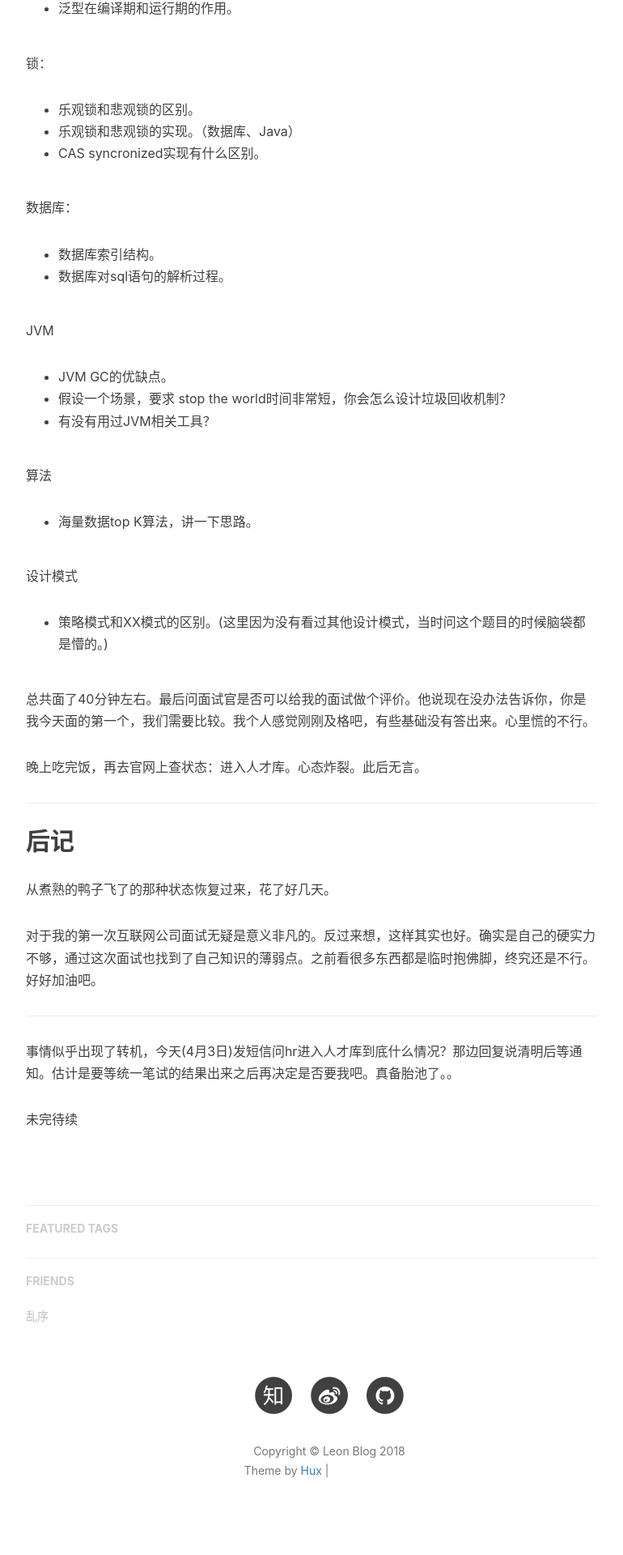
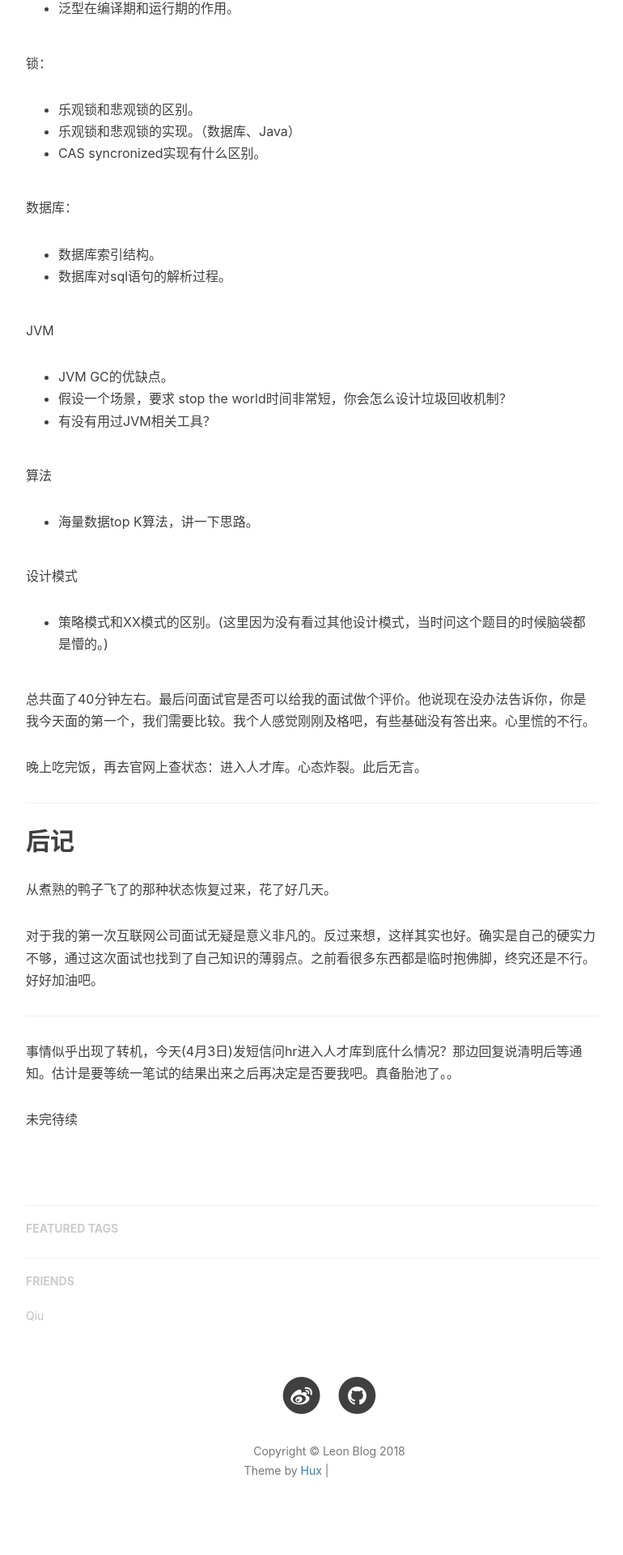
Before and after one commit to tfl435918939/blog, a Jekyll site: the page built from _posts/2018-04-03-携程Java后台开发实习生面经.markdown, in a window 1280 px wide. Shown: the part 3114-5034 px from the top of the page at 81% size, without its empty margins (233-1003 px from the left). Built offline with Jekyll 4.4.1, drawn with Linux system fonts in a browser that asks for light colours; nearby versions of some CDN libraries; comment, search, counter and statistics services are not loaded; grey boxes are pictures that could not be loaded.

Commit message:
edit url of bg

```diff
--- a/_config.yml
+++ b/_config.yml
@@ -11,7 +11,7 @@
 # SNS settings
 RSS: false
 weibo_username:     hunos
-zhihu_username:     435918939@qq.com
+# zhihu_username:     435918939@qq.com
 github_username:    tfl435918939
 # twitter_username:   tfl435918939
 #facebook_username:  huxpro
@@ -88,7 +88,7 @@
     #     title: "Su",
     #     href: "http://su.gallery/"
     # },{
-        title: "乱序",
-        href: "http://mida.re/"
+        title: "Qiu",
+        href: "https://lujunqiu.github.io/"
     }
 ]
--- a/_posts/2018-04-03-携程Java后台开发实习生面经.markdown
+++ b/_posts/2018-04-03-携程Java后台开发实习生面经.markdown
@@ -4,7 +4,7 @@
 subtitle:   " \"人生总是起起伏伏\""
 date:       2018-04-03 16:57:00
 author:     "Leon"
-header-img: "img/2018-04-03-posts-bg"
+header-img: "img/2018-04-03-posts-bg.png"
 catalog: true
 tags:
     - 面经
```
